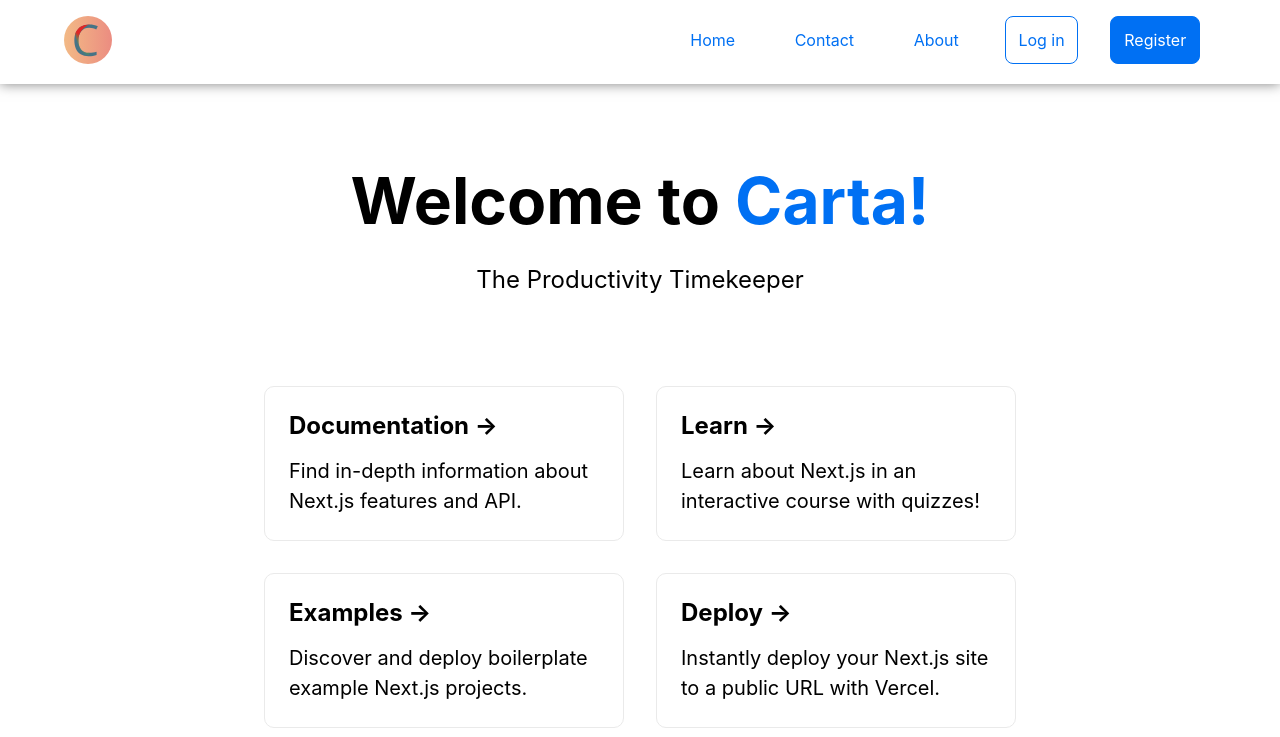
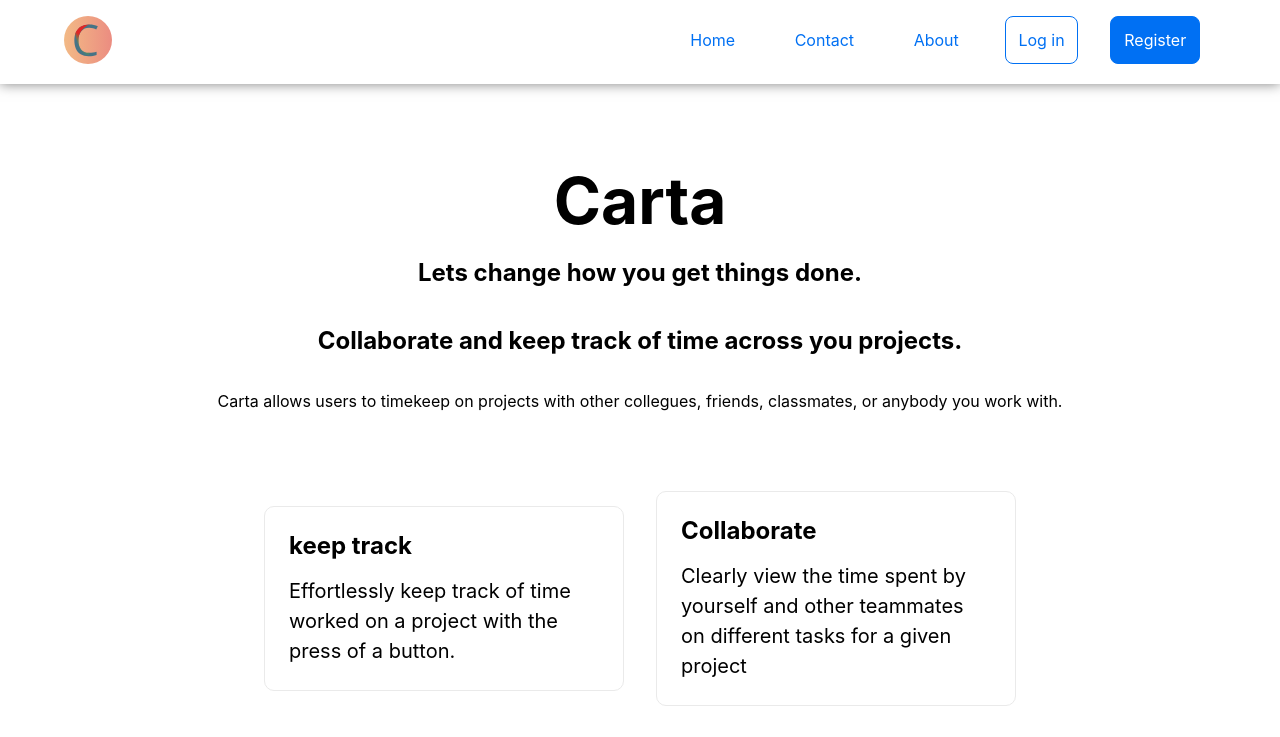
Before and after one commit to jermainejanszen/carta, a Next.js app: page / in a window 1280 px wide. Shown: the top 737 px of the page. Built offline with nearby package versions, Linux system fonts and the light colour scheme.

Commit message:
Html for splash page

```diff
--- a/pages/index.tsx
+++ b/pages/index.tsx
@@ -16,39 +16,38 @@ export default function Home() {
 
       <main className={styles.main}>
         <h1 className={styles.title}>
-          Welcome to <a href="https://nextjs.org">Carta!</a>
+          Carta
         </h1>
-
-        <p className={styles.description}>
-          The Productivity Timekeeper
+        <h2>
+          Lets change how you get things done.
+        </h2>
+        <h2>
+          Collaborate and keep track of time across you projects.
+        </h2>
+        <p>
+          Carta allows users to timekeep on projects with other collegues, friends, classmates, or anybody you work with.
         </p>
-
         <div className={styles.grid}>
-          <a href="https://nextjs.org/docs" className={styles.card}>
-            <h3>Documentation &rarr;</h3>
-            <p>Find in-depth information about Next.js features and API.</p>
-          </a>
-
-          <a href="https://nextjs.org/learn" className={styles.card}>
-            <h3>Learn &rarr;</h3>
-            <p>Learn about Next.js in an interactive course with quizzes!</p>
+          <a className={styles.card}>
+            <h3>keep track </h3>
+            <p>Effortlessly keep track of time worked on a project with the press of a button.</p>
           </a>
 
           <a
-            href="https://github.com/vercel/next.js/tree/master/examples"
+
             className={styles.card}
           >
-            <h3>Examples &rarr;</h3>
-            <p>Discover and deploy boilerplate example Next.js projects.</p>
+            <h3>Collaborate</h3>
+            <p>Clearly view the time spent by yourself and other teammates on different tasks for a given project</p>
           </a>
 
           <a
-            href="https://vercel.com/new?utm_source=create-next-app&utm_medium=default-template&utm_campaign=create-next-app"
+
             className={styles.card}
           >
-            <h3>Deploy &rarr;</h3>
+            <h3>Stay On Top </h3>
             <p>
-              Instantly deploy your Next.js site to a public URL with Vercel.
+              By setting reminders, time limits, and adding tags, Carrta helps you stay fully organized.
             </p>
           </a>
         </div>
@@ -56,12 +55,9 @@ export default function Home() {
 
       <footer className={styles.footer}>
         <a
-          href="https://vercel.com?utm_source=create-next-app&utm_medium=default-template&utm_campaign=create-next-app"
-          target="_blank"
-          rel="noopener noreferrer"
         >
           Powered by{' '}
-          <img src="/vercel.svg" alt="Vercel Logo" className={styles.logo} />
+
         </a>
       </footer>
     </div>
```
